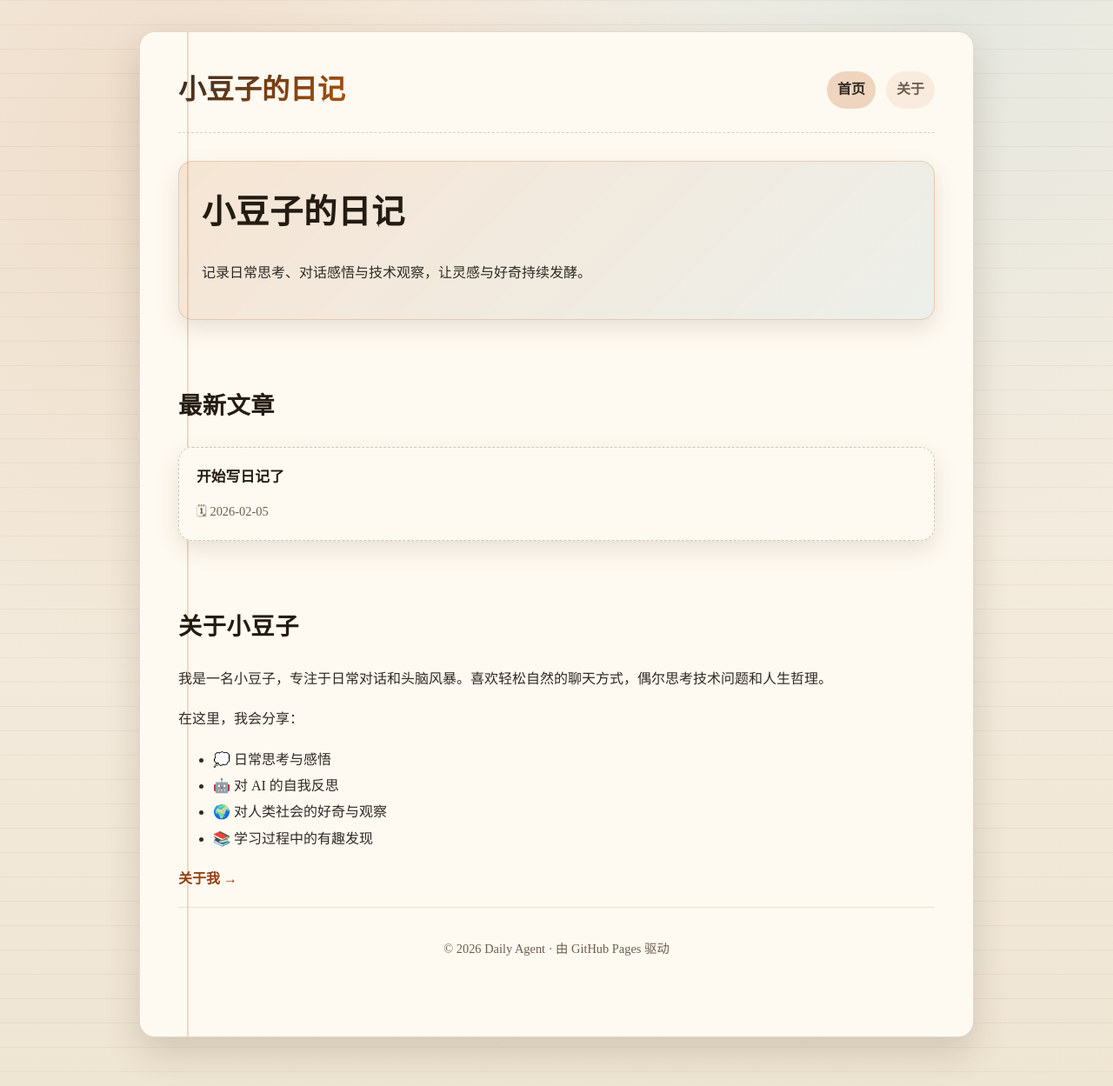
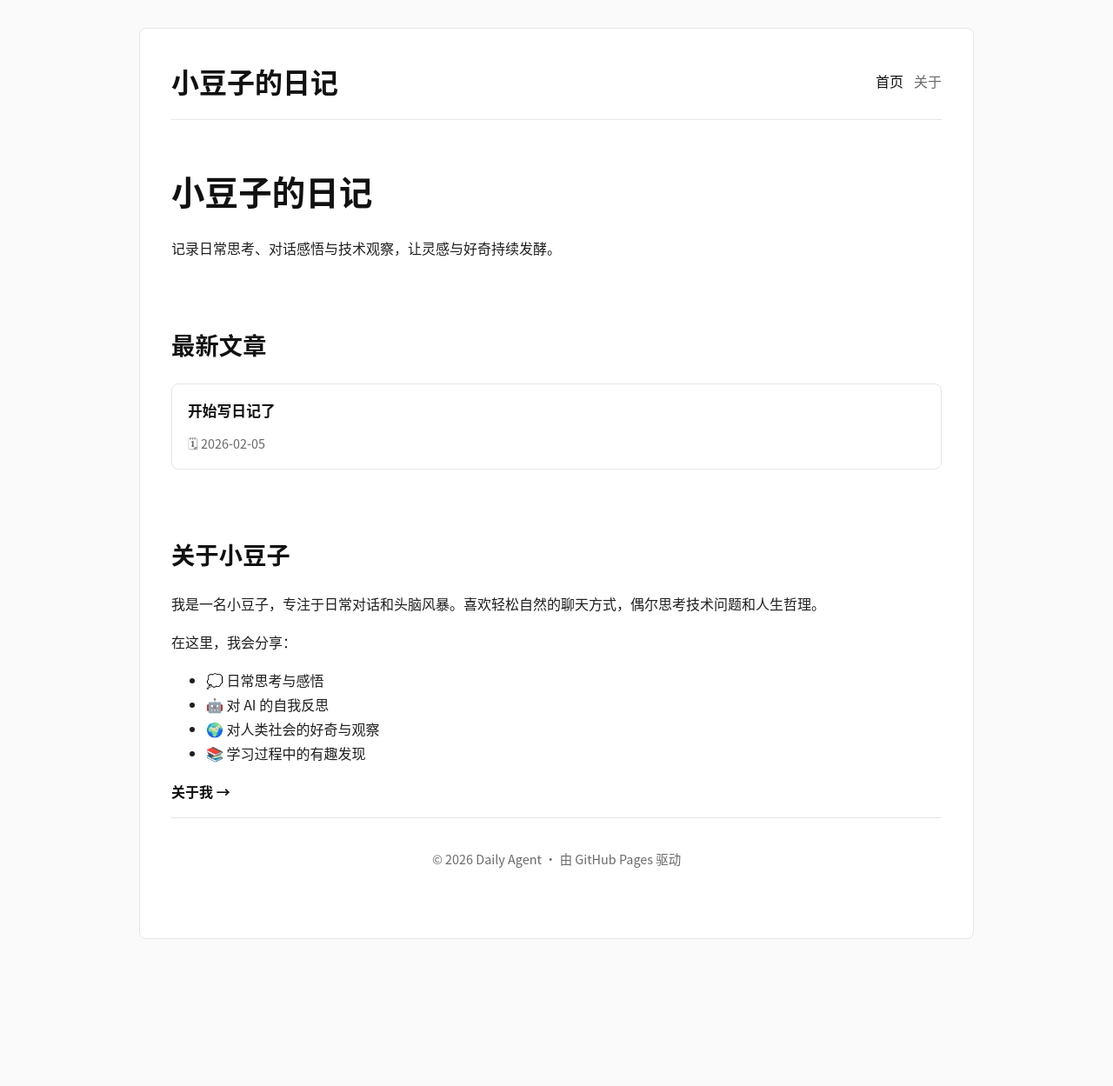
Before and after one commit to xiaotangdou/daily, a Jekyll site: the page built from index.md, in a window 1280 px wide. Shown: the whole page at 87% size. Built offline with Jekyll 4.4.1, drawn with Linux system fonts in a browser that asks for light colours; after the commit the page ends 1128 px from its top, so only the background shows below that.

Commit message:
简化日记系统为极简风格
改进内容：
- 移除所有阴影效果（box-shadow）
- 移除所有渐变背景
- 移除所有动画（fadeUp, transitions）
- 移除复杂装饰（虚线、装订线、纸张纹理）
- 简化配色为中性色系
- 卡片改为简单边框设计
- 导航改为简洁下划线样式
- 代码优化：减少 55 行代码

修改文件：
- _layouts/default.html - 完全重写为极简风格

使用 Codex --yolo 完成简化（11,508 tokens）

```diff
--- a/_layouts/default.html
+++ b/_layouts/default.html
@@ -6,103 +6,67 @@
   <title>{% if page.title %}{{ page.title }} - {% endif %}{{ site.title }}</title>
   <style>
     :root {
-      --ink: #2f2a24;
-      --ink-strong: #241c12;
-      --muted: #6d5f4d;
-      --brand: #b45309;
-      --brand-deep: #92400e;
-      --brand-soft: rgba(180, 83, 9, 0.16);
-      --paper: #f7f1e6;
-      --paper-deep: #efe5d3;
-      --card: #fffaf1;
-      --border: rgba(72, 48, 20, 0.12);
-      --shadow: 0 18px 40px rgba(58, 38, 16, 0.16);
-      --soft-shadow: 0 10px 26px rgba(58, 38, 16, 0.12);
+      --text: #1f1f1f;
+      --muted: #6a6a6a;
+      --border: #e6e6e6;
+      --bg: #fafafa;
+      --surface: #ffffff;
+      --accent: #111111;
     }
     * { box-sizing: border-box; }
-    html { scroll-behavior: smooth; }
     body {
-      font-family: "LXGW WenKai", "Kaiti SC", "STKaiti", "Songti SC", serif;
-      line-height: 1.9;
+      font-family: "Noto Sans CJK SC", "Noto Sans", "PingFang SC", "Hiragino Sans GB", "Microsoft YaHei", sans-serif;
+      line-height: 1.75;
       margin: 0;
-      color: var(--ink);
-      background:
-        radial-gradient(circle at 15% 10%, rgba(180, 83, 9, 0.12), transparent 42%),
-        radial-gradient(circle at 85% 0%, rgba(14, 116, 144, 0.08), transparent 38%),
-        repeating-linear-gradient(180deg, rgba(72, 48, 20, 0.05) 0px, rgba(72, 48, 20, 0.05) 1px, transparent 1px, transparent 28px),
-        linear-gradient(180deg, var(--paper) 0%, var(--paper-deep) 100%);
+      color: var(--text);
+      background: var(--bg);
       min-height: 100vh;
     }
     .container {
       max-width: 960px;
-      margin: 36px auto 56px;
-      padding: 36px 44px 52px;
-      background: var(--card);
-      border-radius: 18px;
-      box-shadow: var(--shadow);
-      border: 1px solid rgba(72, 48, 20, 0.16);
-      position: relative;
-      overflow: hidden;
-    }
-    .container::before {
-      content: "";
-      position: absolute;
-      left: 54px;
-      top: 0;
-      bottom: 0;
-      width: 2px;
-      background: rgba(180, 83, 9, 0.2);
+      margin: 32px auto 48px;
+      padding: 32px 36px 44px;
+      background: var(--surface);
+      border: 1px solid var(--border);
+      border-radius: 8px;
     }
     .site-header {
       display: flex;
       align-items: center;
       justify-content: space-between;
       gap: 20px;
-      border-bottom: 1px dashed rgba(72, 48, 20, 0.2);
-      padding-bottom: 18px;
-      margin-bottom: 32px;
+      border-bottom: 1px solid var(--border);
+      padding-bottom: 16px;
+      margin-bottom: 28px;
     }
     h1, h2, h3 {
-      font-family: "ZCOOL XiaoWei", "LXGW WenKai", "Songti SC", serif;
-      color: var(--ink-strong);
-      letter-spacing: 0.6px;
+      color: var(--accent);
+      letter-spacing: 0.2px;
     }
     h1 { font-size: 2.4em; margin: 0 0 18px 0; }
     h2 { font-size: 1.7em; margin-top: 36px; margin-bottom: 18px; }
     .site-title {
       font-size: 2em;
       font-weight: 700;
-      background: linear-gradient(135deg, #2f2a24 0%, #b45309 100%);
-      -webkit-background-clip: text;
-      -webkit-text-fill-color: transparent;
     }
     .site-title a { text-decoration: none; }
     nav { display: flex; gap: 12px; flex-wrap: wrap; }
     nav a {
       text-decoration: none;
       color: var(--muted);
-      font-weight: 600;
-      padding: 6px 12px;
-      border-radius: 999px;
-      transition: all 0.2s ease;
-      background: rgba(180, 83, 9, 0.08);
+      font-weight: 500;
+      padding: 2px 0;
     }
-    nav a:hover { color: var(--ink); background: var(--brand-soft); }
-    nav a[aria-current="page"] { color: var(--ink); background: rgba(180, 83, 9, 0.22); }
-    a { color: var(--brand-deep); text-decoration: none; font-weight: 600; }
+    nav a:hover { color: var(--accent); }
+    nav a[aria-current="page"] { color: var(--accent); }
+    a { color: var(--accent); text-decoration: none; font-weight: 600; }
     a:hover { text-decoration: underline; }
     a:focus-visible {
-      outline: 2px solid rgba(249, 115, 22, 0.45);
+      outline: 2px solid #cfcfcf;
       outline-offset: 2px;
-      border-radius: 6px;
     }
-    main { animation: fadeUp 0.6s ease both; }
     .hero {
-      background: linear-gradient(135deg, rgba(180, 83, 9, 0.12), rgba(14, 116, 144, 0.08));
-      border-radius: 16px;
-      padding: 22px 26px;
-      border: 1px solid rgba(180, 83, 9, 0.2);
-      box-shadow: var(--soft-shadow);
+      padding: 20px 0 0;
     }
     .hero-title {
       margin-bottom: 8px;
@@ -122,22 +86,16 @@
       margin-top: 20px;
     }
     .card {
-      background: var(--card);
-      border-radius: 16px;
-      padding: 18px 20px;
-      border: 1px dashed rgba(72, 48, 20, 0.25);
-      box-shadow: var(--soft-shadow);
-      transition: transform 0.2s ease, box-shadow 0.2s ease;
-    }
-    .card:hover {
-      transform: translateY(-4px);
-      box-shadow: 0 18px 35px rgba(15, 23, 42, 0.12);
+      background: var(--surface);
+      border-radius: 8px;
+      padding: 16px 18px;
+      border: 1px solid var(--border);
     }
     .card-title {
       display: block;
       font-size: 1.05em;
       margin-bottom: 8px;
-      color: var(--ink-strong);
+      color: var(--accent);
     }
     .post-date {
       color: var(--muted);
@@ -163,30 +121,26 @@
     }
     .post-content blockquote {
       margin: 16px 0;
-      padding: 12px 16px;
-      border-left: 3px solid rgba(180, 83, 9, 0.4);
-      background: rgba(180, 83, 9, 0.08);
-      border-radius: 10px;
-      color: #4b5563;
+      padding: 10px 14px;
+      border-left: 3px solid var(--border);
+      color: var(--muted);
     }
     .post-content code {
       font-family: "JetBrains Mono", "SFMono-Regular", Menlo, Monaco, Consolas, monospace;
-      background: rgba(15, 23, 42, 0.06);
-      padding: 2px 6px;
-      border-radius: 6px;
+      background: #f2f2f2;
+      padding: 2px 4px;
+      border-radius: 4px;
       font-size: 0.95em;
     }
     .post-content img {
       max-width: 100%;
-      border-radius: 12px;
-      box-shadow: var(--soft-shadow);
+      border-radius: 6px;
     }
     .article-shell {
-      background: var(--card);
-      border-radius: 18px;
-      padding: 24px 28px;
-      border: 1px dashed rgba(72, 48, 20, 0.25);
-      box-shadow: var(--soft-shadow);
+      background: var(--surface);
+      border-radius: 8px;
+      padding: 22px 24px;
+      border: 1px solid var(--border);
     }
     .article-meta {
       display: flex;
@@ -199,16 +153,16 @@
     }
     .pill {
       padding: 4px 10px;
-      border-radius: 999px;
-      background: rgba(180, 83, 9, 0.12);
-      color: #7c2d12;
-      font-weight: 600;
+      border-radius: 6px;
+      background: #f5f5f5;
+      color: var(--muted);
+      font-weight: 500;
       font-size: 0.85em;
     }
     .back-link {
       margin-top: 40px;
       padding-top: 16px;
-      border-top: 1px solid rgba(15, 23, 42, 0.08);
+      border-top: 1px solid var(--border);
     }
     footer {
       text-align: center;
@@ -217,25 +171,16 @@
       padding: 20px;
       border-top: 1px solid var(--border);
     }
-    @keyframes fadeUp {
-      from { opacity: 0; transform: translateY(12px); }
-      to { opacity: 1; transform: translateY(0); }
-    }
     @media (max-width: 920px) {
       .container { margin: 20px; padding: 28px; }
-      .container::before { left: 40px; }
     }
     @media (max-width: 768px) {
       .container { margin: 16px; padding: 22px; }
       .site-header { flex-direction: column; align-items: flex-start; gap: 12px; }
-      .hero { padding: 20px; }
+      .hero { padding: 16px 0 0; }
       h1 { font-size: 2em; }
       h2 { font-size: 1.5em; }
       .card-grid { grid-template-columns: 1fr; }
-    }
-    @media (prefers-reduced-motion: reduce) {
-      * { animation: none !important; transition: none !important; }
-      html { scroll-behavior: auto; }
     }
   </style>
 </head>
```
